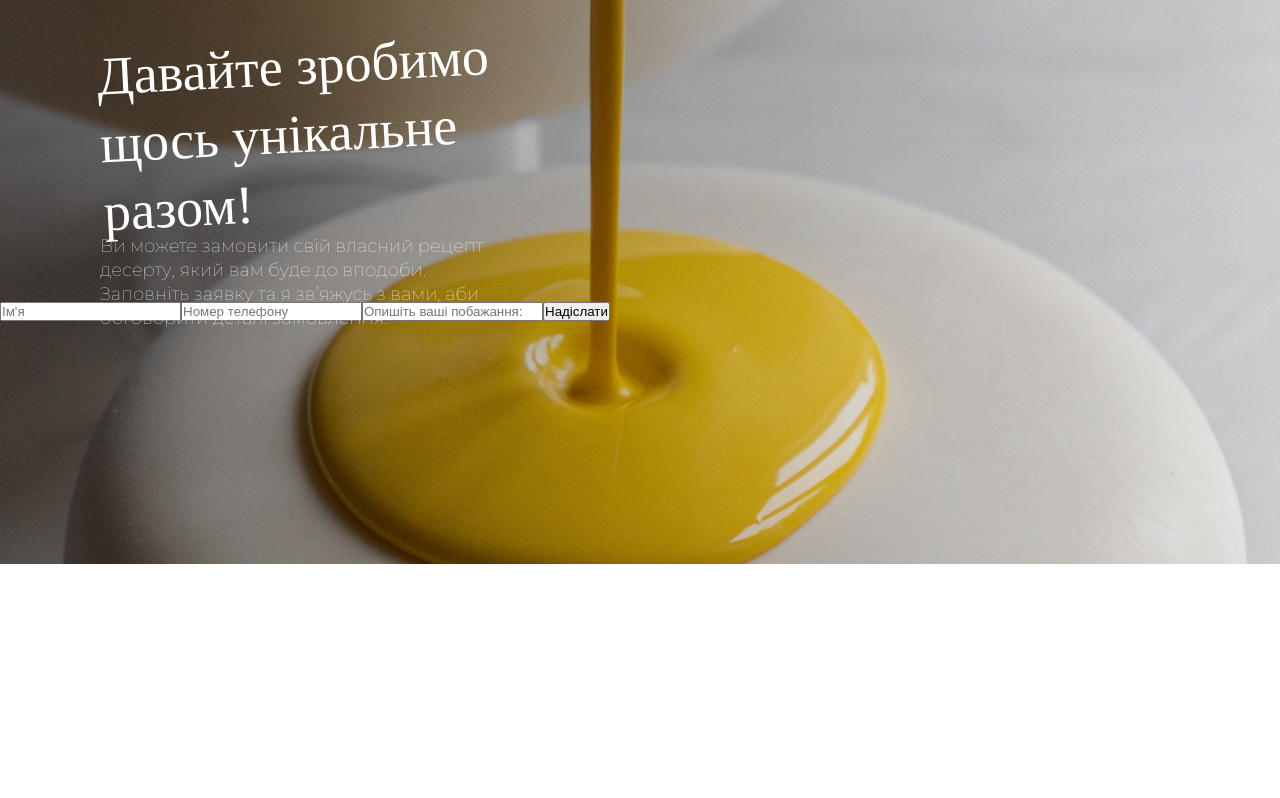
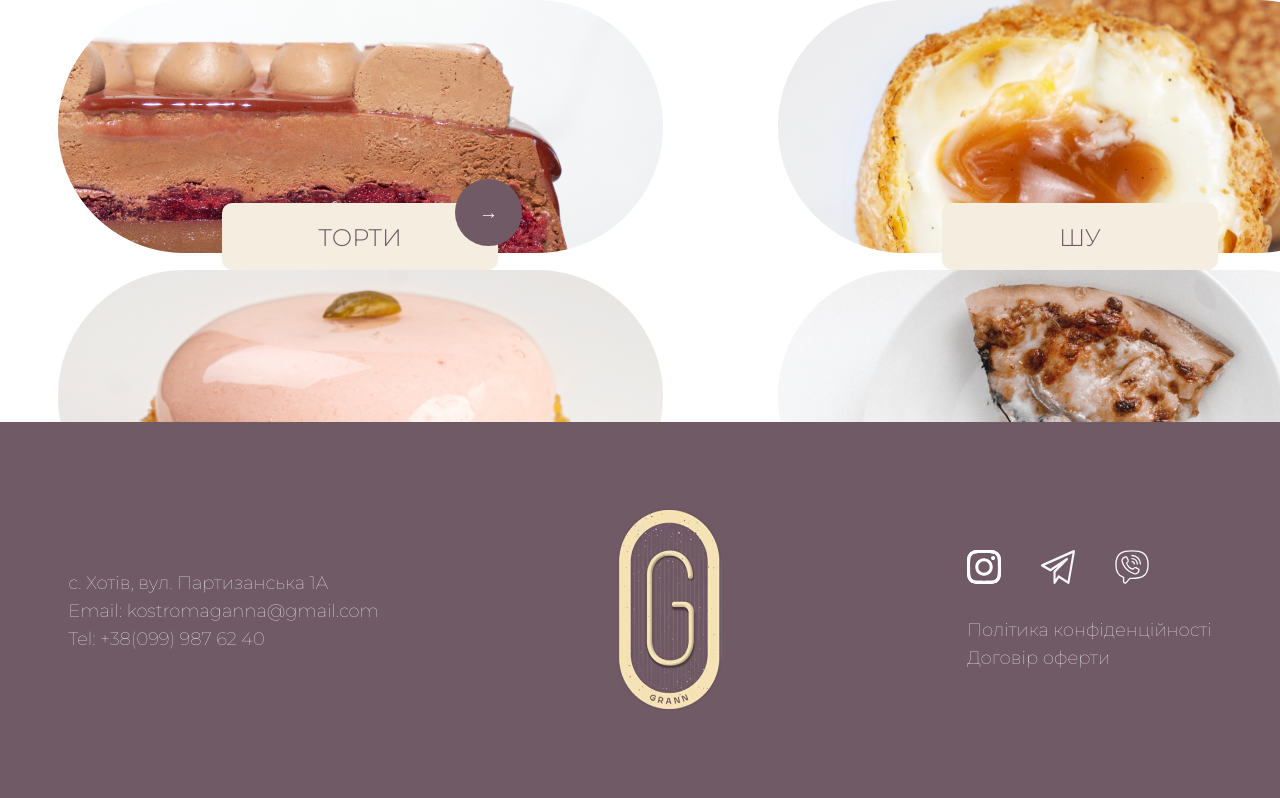
Before and after one commit to Gaondarech726/mini-project, a React (Create React App) app: page / in a window 1280 px wide. Shown: the top 798 px of the page. Built offline with nearby package versions, Linux system fonts and the light colour scheme; a web font is replaced by a local one.

Commit message:
save changes

```diff
--- a/src/App.js
+++ b/src/App.js
@@ -1,13 +1,14 @@
-import About from "./components/about/about";
-import Hero from "./components/hero/hero";
-import WishesForm from "./components/wishesForm/wishesForm";
+import Body from "./components/body";
+import Footer from "./components/footer/Footer";
+
 
 function App() {
   return (
     <>
-      <WishesForm></WishesForm>
+      <Body></Body>
+      <Footer></Footer>
     </>
   );
-}
+};
 
 export default App;
--- /dev/null
+++ b/src/components/body/index.jsx
@@ -0,0 +1,15 @@
+// import About from "./components/about/about";
+// import Hero from "./components/hero/hero";
+import WishesForm from "../wishesForm/wishesForm";
+import Gallery from "../gallery/gallery";
+
+function Body() {
+    return (
+      <>
+        <Gallery></Gallery>
+        <WishesForm></WishesForm>
+      </>
+    );
+  };
+
+  export default Body;
--- a/src/components/footer/footer.scss
+++ b/src/components/footer/footer.scss
@@ -1,5 +1,10 @@
 @import url("https://fonts.googleapis.com/css?family=Montserrat&display=swap");
 
+*{
+  margin: 0;
+  padding: 0;
+
+}
 .footer_content {
   background: rgba(112, 90, 102, 1);
   height: 378px;
@@ -7,6 +12,11 @@
   flex-direction: row;
   justify-content: space-around;
   align-items: center;
+
+  position: absolute;
+  bottom: 0;
+  width: 100%;
+
 
   p {
     //styleName: desktop/main text;
```
